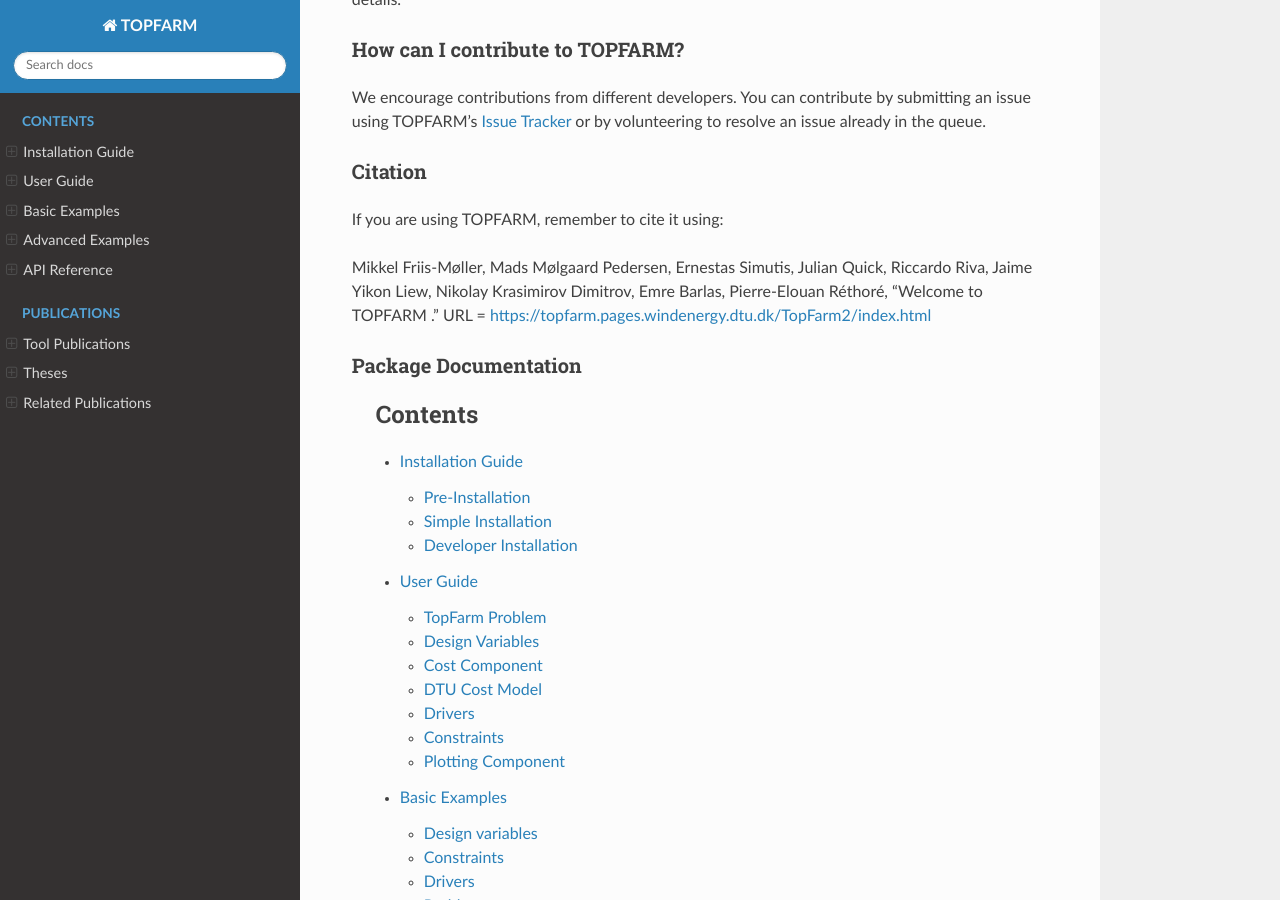
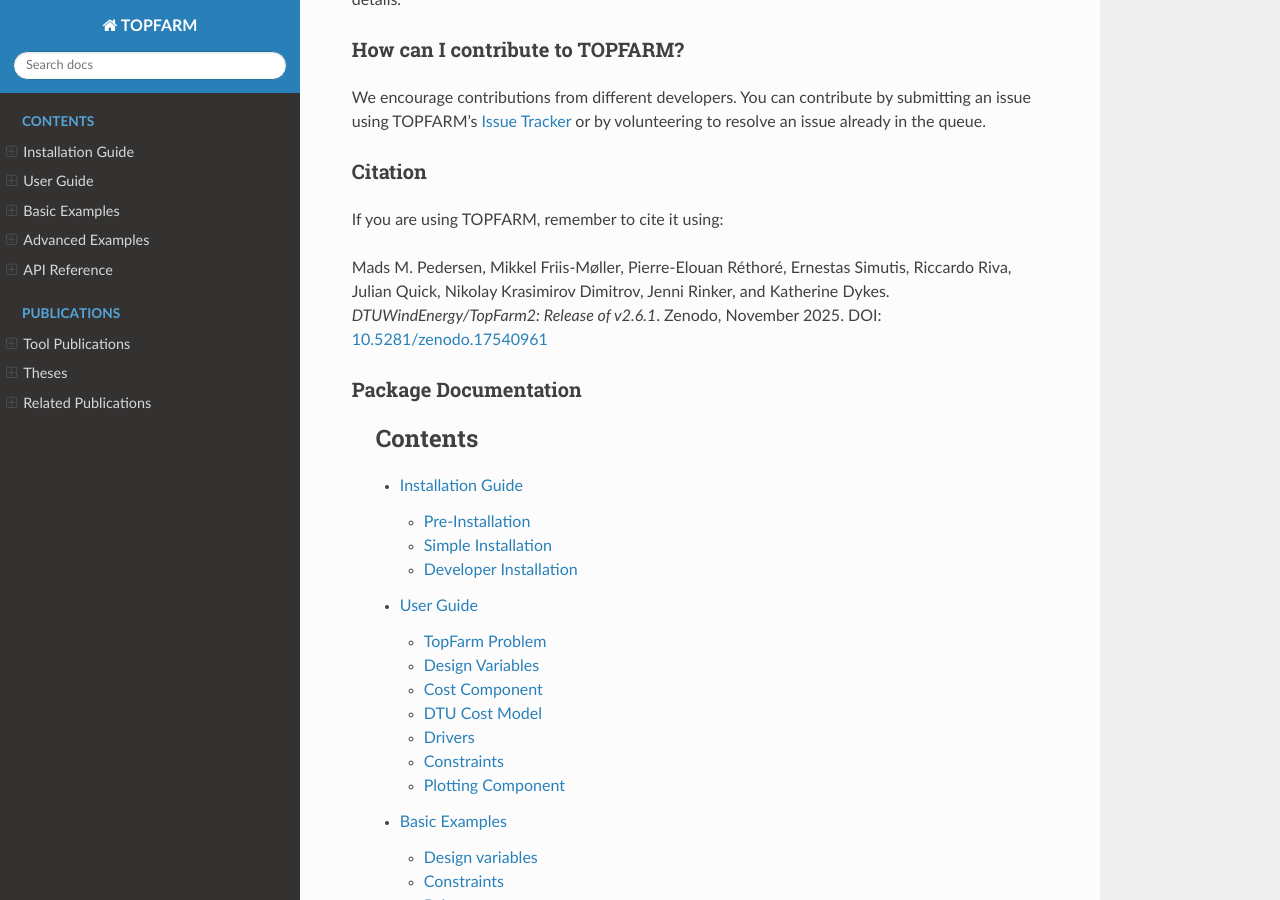
Before and after one commit to DTUWindEnergy/TopFarm2, a Sphinx documentation site: the page built from docs/index.rst, in a window 1280 px wide and 900 px high, scrolled down 1793 px. Built offline with Sphinx 7.4.7 and the Read the Docs theme 3.1.0, drawn with Linux system fonts in a browser that asks for light colours; pages that are not in the unit, such as notebooks, are missing from menus; the version number could not be read and is left out.

Commit message:
corrected author list in index.rst

```diff
--- a/docs/index.rst
+++ b/docs/index.rst
@@ -44,7 +44,7 @@
 
 For proprietary developers, we offer the option of having a short-term private
 repository for co-development of cutting-edge plugins. Please contact the
-`TOPFARM development team <mailto:dave@dtu.dk>`_ for further details.
+`TOPFARM development team <mailto:mikf@dtu.dk>`_ for further details.
 
 
 How can I contribute to TOPFARM?
@@ -58,7 +58,9 @@
 ^^^^^^^^^^^^^^^^^^^^^^^^^^^^
 If you are using TOPFARM, remember to cite it using:
 
-Mikkel Friis-Møller, Mads Mølgaard Pedersen, Ernestas Simutis, Julian Quick, Riccardo Riva, Jaime Yikon Liew, Nikolay Krasimirov Dimitrov, Emre Barlas, Pierre-Elouan Réthoré, “Welcome to TOPFARM .” URL = https://topfarm.pages.windenergy.dtu.dk/TopFarm2/index.html
+Mads M. Pedersen, Mikkel Friis-Møller, Pierre-Elouan Réthoré, Ernestas Simutis, Riccardo Riva, Julian Quick, Nikolay Krasimirov Dimitrov, Jenni Rinker, and Katherine Dykes.
+*DTUWindEnergy/TopFarm2: Release of v2.6.1*. Zenodo, November 2025.
+DOI: `10.5281/zenodo.17540961 <https://doi.org/10.5281/zenodo.17540961>`_
 
 Package Documentation
 ^^^^^^^^^^^^^^^^^^^^^^^^^^^^
--- a/docs/pub_theses.rst
+++ b/docs/pub_theses.rst
@@ -2,7 +2,7 @@
 
 Theses
 ===========================
-This section includes MS theses using HyDesign
+This section includes MS theses using Topfarm2
 
     .. toctree::
         :maxdepth: 1
--- a/docs/pub_tool.rst
+++ b/docs/pub_tool.rst
@@ -2,7 +2,7 @@
 
 Tool Publications
 ===========================
-This section includes publications directly related to the HyDesign tool.
+This section includes publications directly related to the Topfarm2 tool.
 
     .. toctree::
         :maxdepth: 1
```
